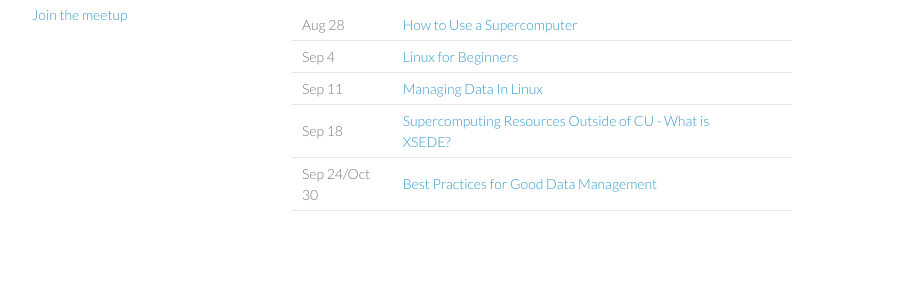
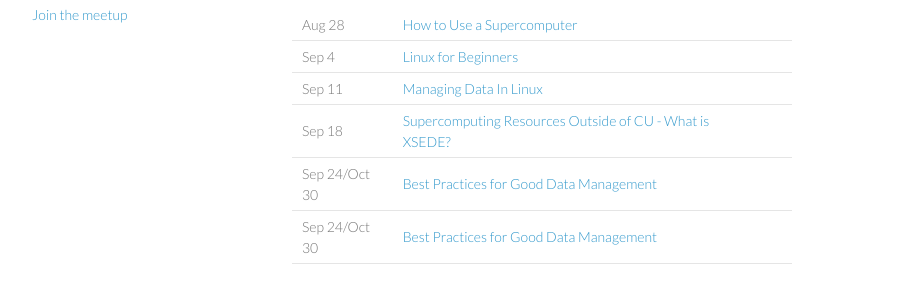
Before and after one commit to vade9555/meetup_fall_2014, a plain HTML site: page index.html in a window 1280 px wide. Shown: the part 215-518 px from the top of the page, without its empty margins (178-1077 px from the left). Drawn offline with Linux system fonts and the light colour scheme.

Commit message:
added single_processor presentation

```diff
--- a/index.html
+++ b/index.html
@@ -75,6 +75,16 @@
   <td></td>
 </tr>
 
+<tr>
+  <td>Sep 24/Oct 30</td>
+  <td><a
+  href="pdfs/fall2014_meetup5_single_processor.pdf">Best Practices for Good Data Management</a></td>
+  <td></td>
+  <td></td>
+  <td></td>
+</tr>
+
+
 </section>
       <footer>
 
```
